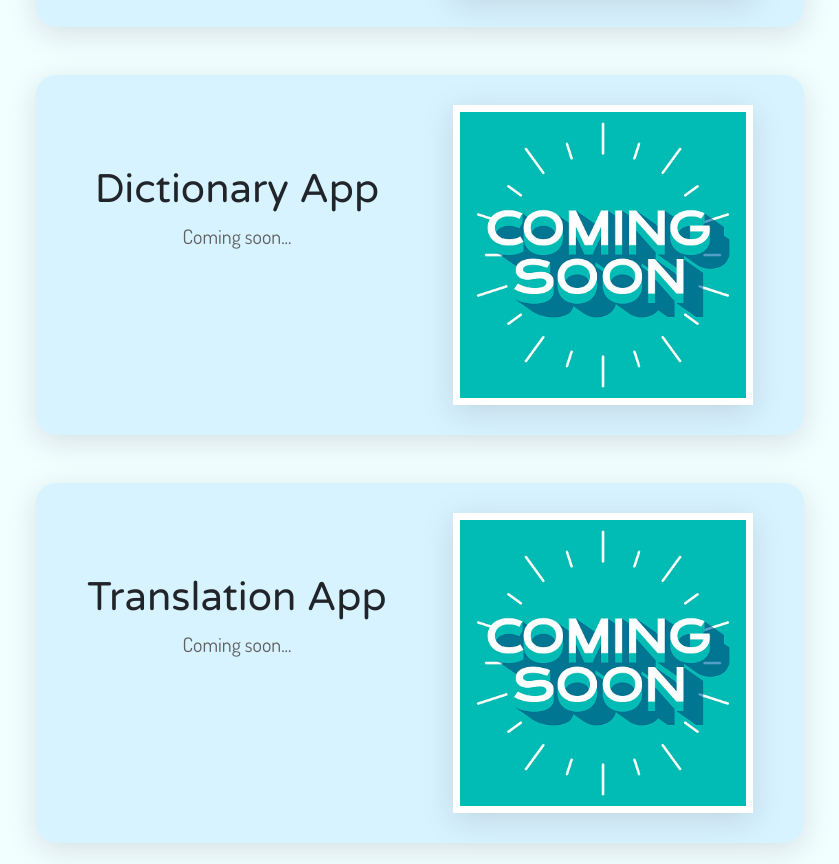
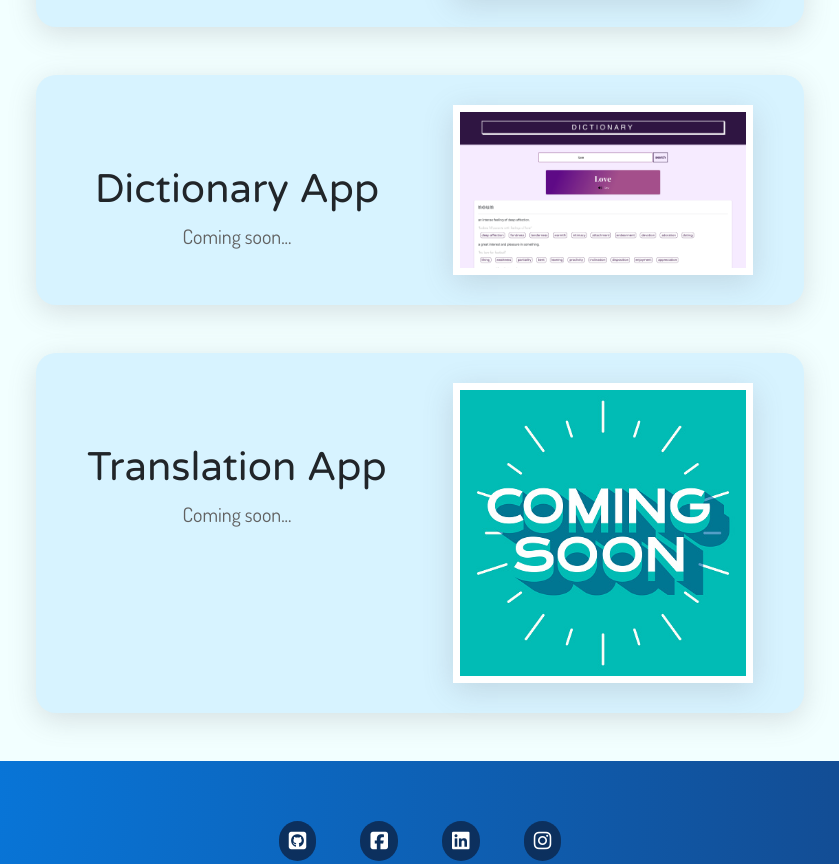
Before and after one commit to arinapolianker/portfolio-project, a plain HTML site: page works.html in a window 1280 px wide. Shown: the part 1159-2023 px from the top of the page, without its empty margins (220-1059 px from the left). Drawn offline with nearby package versions, Linux system fonts and the light colour scheme; a web font is replaced by a local one.

Commit message:
Dictionary project

```diff
--- a/works.html
+++ b/works.html
@@ -108,7 +108,11 @@
       </div>
     </a>
 
-    <a href="#" class="btn container mb-5 btn-projects" target="_blank">
+    <a
+      href="https://objective-gates-6d3d5a.netlify.app/"
+      class="btn container mb-5 btn-projects"
+      target="_blank"
+    >
       <div class="row">
         <div class="col-md-6">
           <h1>Dictionary App</h1>
@@ -116,7 +120,7 @@
         </div>
         <div class="col-md-6">
           <img
-            src="/images/coming-soon.jpg"
+            src="/images/dictionary.png"
             alt="coming soon"
             class="img-fluid"
           />
```
Also changed, not shown: images/dictionary.png (added), 1 other file.
